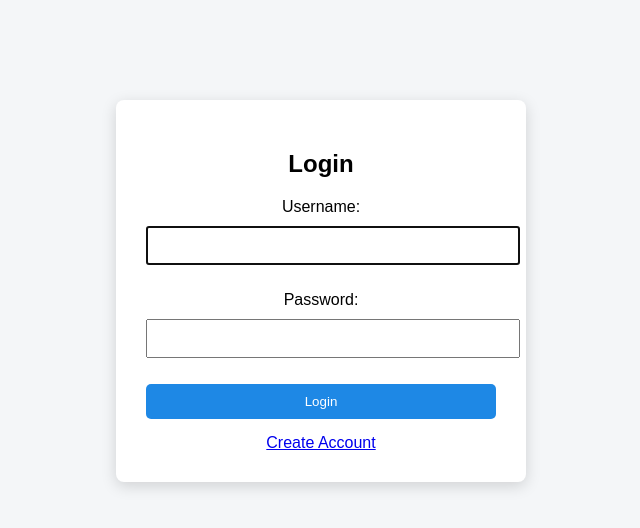
After one commit to Vijayendra2707/ai-air-quality-tracker, a Django app: page /login/ in a window 1280 px wide. The commit adds this page. Shown: the top 528 px of the page, without its empty margins (319-959 px from the left). Run offline with Django 5.2, Linux system fonts and the light colour scheme.

Commit message:
Login and register Page and styling

```diff
--- a/air_quality_tracker/air_quality_tracker/settings.py
+++ b/air_quality_tracker/air_quality_tracker/settings.py
@@ -70,3 +70,7 @@ EMAIL_PORT = 587
 EMAIL_USE_TLS = True
 EMAIL_HOST_USER = os.getenv("EMAIL_USER")
 EMAIL_HOST_PASSWORD = os.getenv("EMAIL_PASS")
+
+LOGIN_URL = 'login'
+LOGIN_REDIRECT_URL = '/'
+LOGOUT_REDIRECT_URL = 'login'
--- a/air_quality_tracker/air_quality_tracker/urls.py
+++ b/air_quality_tracker/air_quality_tracker/urls.py
@@ -1,7 +1,14 @@
 from django.contrib import admin
 from django.urls import path, include
+from django.contrib.auth import views as auth_views
+from dashboard import views   # ✅ Import from app
 
 urlpatterns = [
     path('admin/', admin.site.urls),
+
+    path('login/', auth_views.LoginView.as_view(template_name='login.html'), name='login'),
+    path('logout/', auth_views.LogoutView.as_view(next_page='login'), name='logout'),
+    path('register/', views.register, name='register'),
+
     path('', include('dashboard.urls')),
 ]
--- /dev/null
+++ b/air_quality_tracker/dashboard/templates/login.html
@@ -0,0 +1,64 @@
+{% load static %}
+<!DOCTYPE html>
+<html>
+<head>
+    <title>Login - Smart AQI</title>
+    <style>
+        body {
+            margin: 0;
+            font-family: Arial;
+            background: #f4f6f8;
+        }
+
+        .auth-box {
+            width: 350px;
+            margin: 100px auto;
+            background: white;
+            padding: 30px;
+            box-shadow: 0 4px 15px rgba(0,0,0,0.15);
+            border-radius: 8px;
+            text-align: center;
+        }
+
+        h2 {
+            margin-bottom: 20px;
+        }
+
+        input {
+            width: 100%;
+            padding: 10px;
+            margin: 10px 0;
+        }
+
+        button {
+            width: 100%;
+            padding: 10px;
+            background: #1e88e5;
+            color: white;
+            border: none;
+            cursor: pointer;
+            border-radius: 5px;
+        }
+
+        a {
+            display: block;
+            margin-top: 15px;
+        }
+    </style>
+</head>
+<body>
+
+<div class="auth-box">
+    <h2>Login</h2>
+
+    <form method="POST">
+        {% csrf_token %}
+        {{ form.as_p }}
+        <button type="submit">Login</button>
+    </form>
+
+    <a href="{% url 'register' %}">Create Account</a>
+</div>
+
+</body>
+</html>
```
Also changed, not shown: air_quality_tracker/dashboard/static/style.css (+13 -2 lines), air_quality_tracker/dashboard/templates/base.html (+62 -0 lines), air_quality_tracker/dashboard/templates/compare.html (+11 -1 lines), air_quality_tracker/dashboard/templates/index.html (+27 -2 lines), air_quality_tracker/dashboard/templates/register.html (added, +59 -0 lines), air_quality_tracker/dashboard/views.py (+16 -3 lines).
